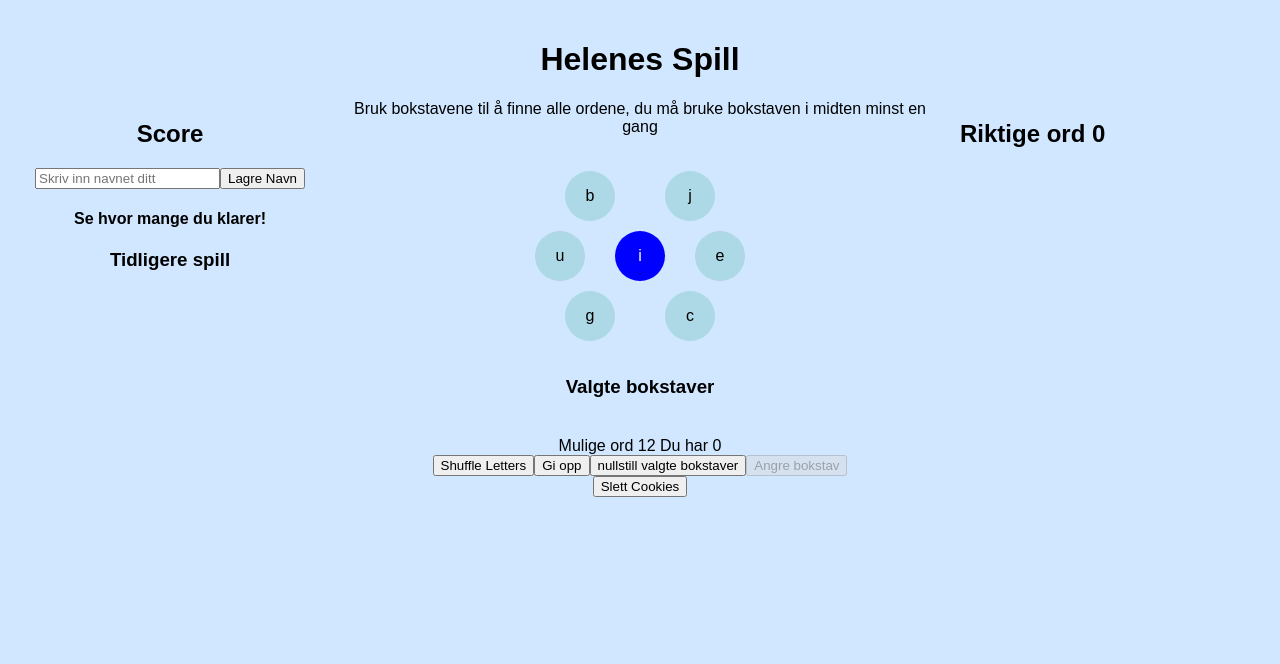
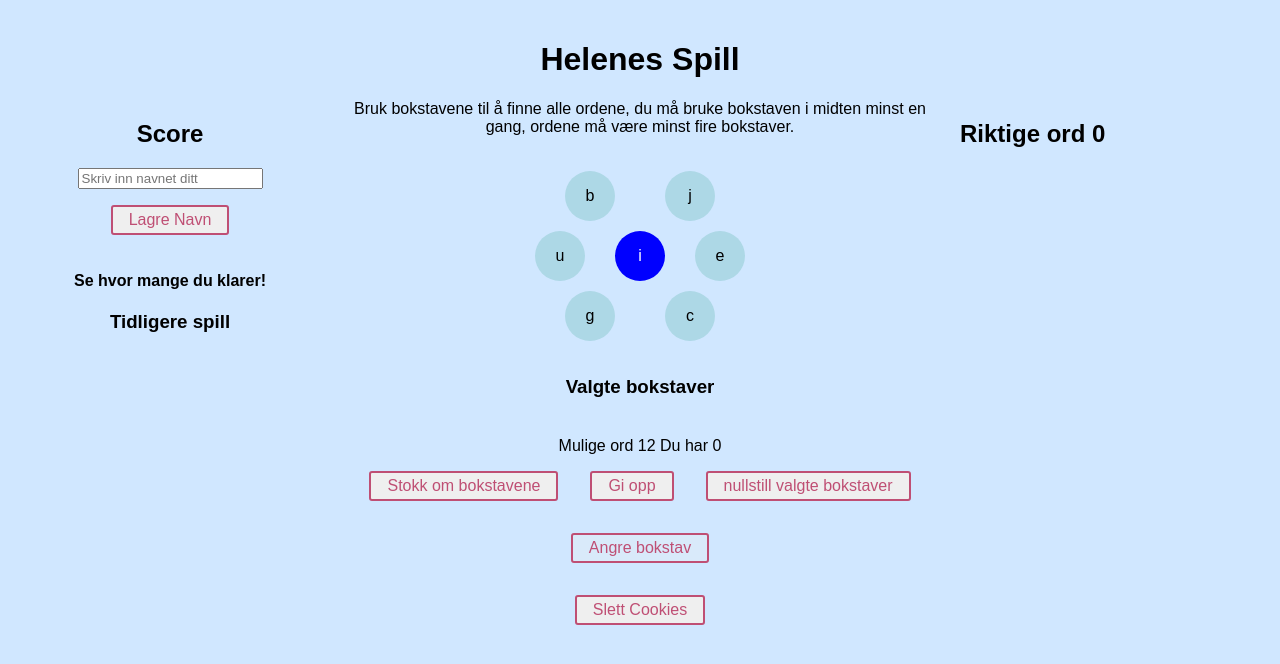
Before and after one commit to dankla90/WordBubble, a React (Create React App) app: page / in a window 1280 px wide. Shown: the top 664 px of the page. Built offline with nearby package versions, Linux system fonts and the light colour scheme.

Commit message:
Addet animations and button change

```diff
--- a/package.json
+++ b/package.json
@@ -10,6 +10,7 @@
     "react": "^18.3.1",
     "react-dom": "^18.3.1",
     "react-scripts": "5.0.1",
+    "styled-components": "^6.1.13",
     "web-vitals": "^2.1.4"
   },
   "scripts": {
--- a/src/App.js
+++ b/src/App.js
@@ -1,6 +1,7 @@
 import React, { useState, useEffect } from 'react';
 import GameBoard from './components/GameBoard';
 import ScoreBox from './components/ScoreBox';
+import {Button} from './components/styles/Button.styled'
 import WordDisplay from './components/WordDisplay';
 import './App.css';
 
@@ -140,7 +141,7 @@ function App() {
                     hasPlayedToday={hasPlayedToday}
                 />
             </div>
-            <button onClick={clearCookies}>Slett Cookies</button>
+            <Button onClick={clearCookies}>Slett Cookies</Button>
         </div>
     );
 }
--- a/src/components/GameBoard.js
+++ b/src/components/GameBoard.js
@@ -1,4 +1,5 @@
 import React, { useState, useEffect } from 'react';
+import {Button} from './styles/Button.styled';
 import '../App.css';
 
 function setCookie(name, value, days) {
@@ -109,7 +110,7 @@ function GameBoard({ onGameEnd, possibleWords = [], letters = [], isGameFinished
 
     return (
         <div className="game-board">
-            <div>Bruk bokstavene til å finne alle ordene, du må bruke bokstaven i midten minst en gang</div>
+            <div>Bruk bokstavene til å finne alle ordene, du må bruke bokstaven i midten minst en gang, ordene må være minst fire bokstaver.</div>
             <div className="letter-display">
             {displayOrder.map((letter, index) => (
                 <Letter
@@ -137,12 +138,12 @@ function GameBoard({ onGameEnd, possibleWords = [], letters = [], isGameFinished
 
             <div>Mulige ord {possibleWords.length} Du har {guessedWords.length}</div>
 
-            <button onClick={shuffleLetters} disabled={hasGivenUp || isGameFinished || hasPlayedToday || isShuffling}>
-                Shuffle Letters
-            </button>
-            <button onClick={handleGiveUp} disabled={hasGivenUp || isGameFinished || hasPlayedToday}>Gi opp</button>
-            <button onClick={handleUnselectAll} disabled={hasGivenUp || isGameFinished || hasPlayedToday}>nullstill valgte bokstaver</button>
-            <button onClick={handleUndoLetter} disabled={hasGivenUp || isGameFinished || hasPlayedToday || selectedLetters.length === 0}>Angre bokstav</button>
+            <Button onClick={shuffleLetters} disabled={hasGivenUp || isGameFinished || hasPlayedToday || isShuffling}>
+                Stokk om bokstavene
+            </Button>
+            <Button onClick={handleGiveUp} disabled={hasGivenUp || isGameFinished || hasPlayedToday}>Gi opp</Button>
+            <Button onClick={handleUnselectAll} disabled={hasGivenUp || isGameFinished || hasPlayedToday}>nullstill valgte bokstaver</Button>
+            <Button onClick={handleUndoLetter} disabled={hasGivenUp || isGameFinished || hasPlayedToday || selectedLetters.length === 0}>Angre bokstav</Button>
         </div>
     );
 }
--- a/src/components/ScoreBox.js
+++ b/src/components/ScoreBox.js
@@ -1,4 +1,5 @@
 import React, { useState, useEffect, useCallback } from 'react';
+import {Button} from './styles/Button.styled';
 
 function ScoreBox({ score, totalWords, playerName, scoreHistory, setPlayerName, isGameFinished }) {
     const [isMinimized, setIsMinimized] = useState(false); // Start minimized by default
@@ -44,7 +45,7 @@ function ScoreBox({ score, totalWords, playerName, scoreHistory, setPlayerName,
                     <>
                         <div className="score-box-header">
                             <h2>Score</h2>
-                            <button className="close-btn" onClick={toggleScoreBox}>X</button>
+                            <Button className="close-btn" onClick={toggleScoreBox}>X</Button>
                         </div>
 
                         {isNameSaved ? (
@@ -57,7 +58,7 @@ function ScoreBox({ score, totalWords, playerName, scoreHistory, setPlayerName,
                                     onChange={handleNameChange}
                                     placeholder="Skriv inn navnet ditt"
                                 />
-                                <button onClick={saveName}>Lagre Navn</button>
+                                <Button onClick={saveName}>Lagre Navn</Button>
                             </div>
                         )}
                         <h4>{displayMessage()}</h4>
@@ -72,7 +73,7 @@ function ScoreBox({ score, totalWords, playerName, scoreHistory, setPlayerName,
                         </ul>
 
                         {isNameSaved && !isGameFinished && (
-                            <button onClick={() => setIsNameSaved(false)}>Bytt navn</button>
+                            <Button onClick={() => setIsNameSaved(false)}>Bytt navn</Button>
                         )}
                     </>
                 )}
--- /dev/null
+++ b/src/components/styles/Button.styled.js
@@ -0,0 +1,11 @@
+import styled from "styled-components";
+
+export const Button=styled.button`
+  color: #BF4F74;
+  font-size: 1em;
+  margin: 1em;
+  padding: 0.25em 1em;
+  border: 2px solid #BF4F74;
+  border-radius: 3px;
+
+`
```
Also changed, not shown: 1 other file (tests, documents, lock files or other folders).
